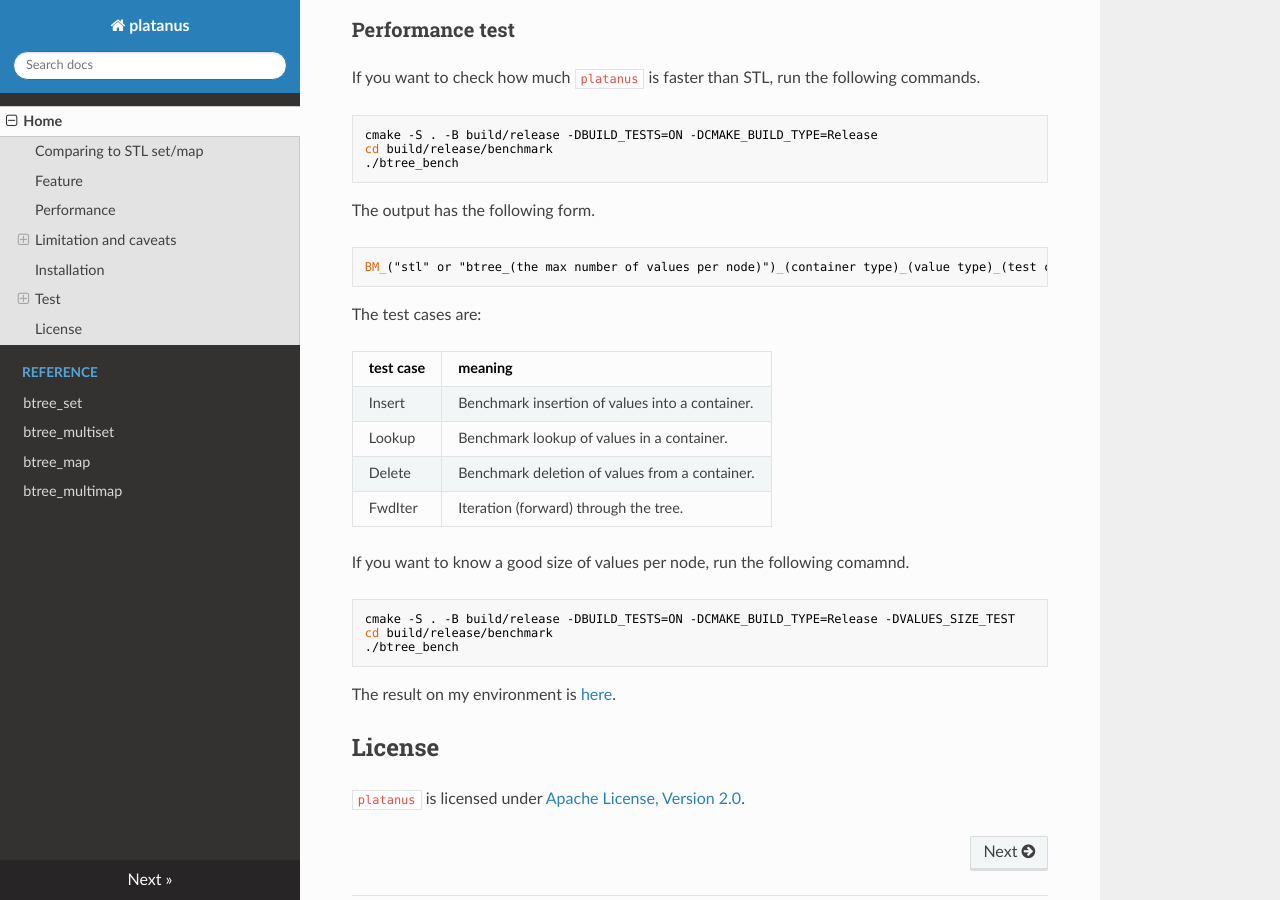
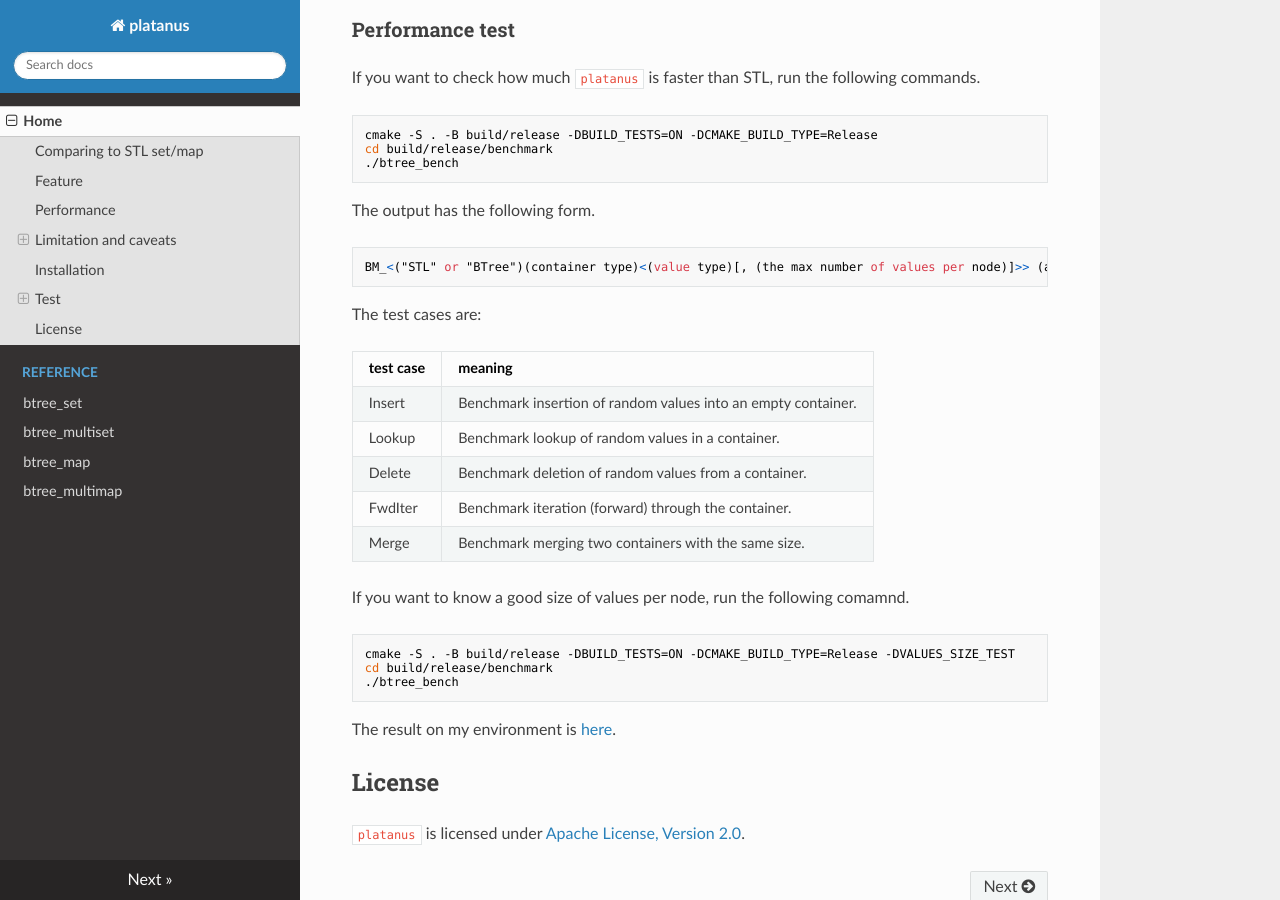
Before and after one commit to sukeya/platanus, an MkDocs documentation site: the page built from docs/index.md, in a window 1280 px wide and 900 px high, scrolled down 1879 px. Built offline with MkDocs 1.6.1, drawn with Linux system fonts in a browser that asks for light colours; nearby versions of some CDN libraries.

Commit message:
add Wall flag when compiling test and benchmark and so on.
fix warnings.
fix documents.
rm gflags from CMakeLists.txt.

Signed-off-by: Yuya Asano <64895419+sukeya@users.noreply.github.com>

````diff
--- a/CMakeLists.txt
+++ b/CMakeLists.txt
@@ -95,6 +95,9 @@
   find_package(GTest REQUIRED)
   find_package(benchmark REQUIRED)
 
+  set(gcc_like_cxx "$<COMPILE_LANG_AND_ID:CXX,ARMClang,AppleClang,Clang,GNU,LCC>")
+  set(msvc_cxx "$<COMPILE_LANG_AND_ID:CXX,MSVC>")
+
   add_subdirectory(test)
   add_subdirectory(benchmark)
 endif()
--- a/docs/index.md
+++ b/docs/index.md
@@ -73,17 +73,18 @@
 The output has the following form.
 
 ```
-BM_("stl" or "btree_(the max number of values per node)")_(container type)_(value type)_(test case) (average time[ns] per iteration) (the total of iterations)
+BM_<("STL" or "BTree")(container type)<(value type)[, (the max number of values per node)]>> (average time[ns] per iteration) (average CPU time[ns] per iteration) (the total of iterations)
 ```
 
 The test cases are:
 
 | test case | meaning |
 | --- | --- |
-| Insert | Benchmark insertion of values into a container. |
-| Lookup | Benchmark lookup of values in a container. |
-| Delete | Benchmark deletion of values from a container. |
-| FwdIter | Iteration (forward) through the tree. |
+| Insert | Benchmark insertion of random values into an empty container. |
+| Lookup | Benchmark lookup of random values in a container. |
+| Delete | Benchmark deletion of random values from a container. |
+| FwdIter | Benchmark iteration (forward) through the container. |
+| Merge | Benchmark merging two containers with the same size. |
 
 If you want to know a good size of values per node, run the following comamnd.
 
````
Also changed, not shown: docs/reference/btree_map.md (+1 -1 lines), 8 other files.
